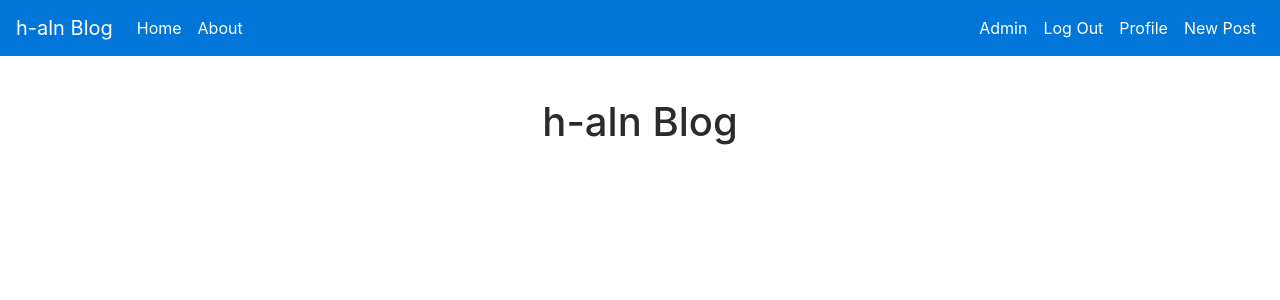
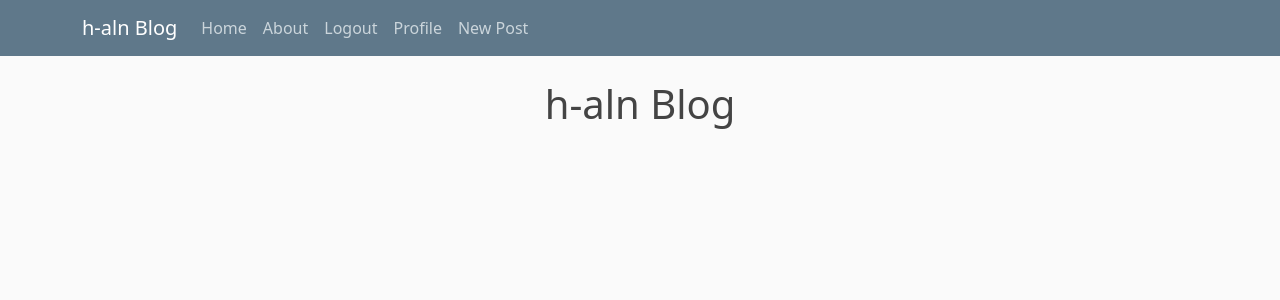
Before and after one commit to huseyin-aln/Blog-App-D, a Django app: page / in a window 1280 px wide. Shown: the top 300 px of the page. Run offline with Django 4.2, Linux system fonts and the light colour scheme; the visitor is signed in with stand-in values (Sample User, id 1); data that the repository does not hold is empty; some libraries are stand-ins or nearby versions.

Commit message:
post_list

```diff
--- /dev/null
+++ b/blog/static/blog/main.css
@@ -0,0 +1,51 @@
+body {
+    background-color: #fafafa;
+    color: #333333;
+    margin-top: 5rem;
+}
+
+h1,
+h2,
+h3,
+h4,
+h5,
+h6 {
+    color: #444444;
+}
+
+ul {
+    margin: 0;
+}
+
+.bg-steel {
+    background-color: #5f788a;
+}
+
+.site-header .navbar-nav .nav-link {
+    color: #cbd5db;
+}
+.site-header .navbar-nav .nav-hover {
+    color: #ffffff;
+}
+.site-header .navbar-nav .nav-link.active {
+    font-weight: 500;
+}
+
+.content-section {
+    background-color: #ffffff;
+    padding: 10px 20px;
+    border: 1px solid #ddd;
+    border-radius: 3px;
+    margin-bottom: 20px;
+}
+
+.account-img {
+    height: 110px;
+    width: 110px;
+    margin-right: 20px;
+    margin-bottom: 16px;
+}
+
+.account-heading {
+    font-size: 2.5rem;
+}
--- a/blog/templates/blog/post_list.html
+++ b/blog/templates/blog/post_list.html
@@ -1,33 +1,33 @@
 {% extends 'base.html' %}
 
+
 {% block content %}
+<h1 style="text-align: center;">h-aln Blog</h1>
+<div class="row mt-5" >
+    {% for obj in object_list %}
+    <div class="col-4">
 
-{% load crispy_forms_tags %}
+        <div class="card shadow p-3 mb-5 bg-white rounded" style="width: 18rem; height: 25rem; ">
+            <img src="{{ obj.image.url }}" class="card-img-top" alt="post_image" style="width:15rem; height: 11rem; align-self:center;">
+            <hr>
+            <div class="card-body">
+                <h5 class="card-title"><a href="{% url 'blog:detail' obj.slug %}">{{obj.title}}</a></h5>
+                <p class="card-text">{{obj.content|truncatechars:20}}</p>
 
-<h1 class="text-center">h-aln Blog</h1>
+                <p>
+                    <span><i class="far fa-comment-alt ml-2"></i>{{ obj.comment_count }}</span>
+                    <span><i class="fas fa-eye ml-2"></i>{{ obj.view_count }}</span>
+                    <span><i class="far fa-heart ml-2"></i>{{ obj.like_count }}</span>
+                <p class="card-text"><small>
+                        Posted {{ obj.publish_date|timesince }} ago.
+                    </small>
+                </p>
 
-{% for object in object_lists %}
+                </p>
+            </div>
+        </div>
+    </div>
 
-  <div class="card" style="width: 18rem;">
-      <img src="{{ object.image.url }}" class="card-img-top" alt="...">
-      <div class="card-body">
-        <h5 class="card-title"><a href="#" class="text-primary">{{object.title}}</a></h5>
-        <p class="card-text">{{object.author}}</p>
-        <p> {{object.content | truncatechars:20}} </p>
-        <div class="icon-group">
-          <i class="fa-regular fa-message"></i>
-          <i class="fa-solid fa-eye"></i>
-          <i class="fa-regular fa-heart"></i>
-      </div>
-      <p>Posted 10 months, 2 weeks ago.</p>
-      </div>
-  </div>
-
-{% endfor %}
-
-
-
+    {% endfor %}
 </div>
-
-
 {% endblock content %}
--- a/blog/urls.py
+++ b/blog/urls.py
@@ -1,11 +1,12 @@
 from django.urls import path
-from .views import post_list, post_create, post_detail, post_update
-
+from .views import post_list, post_create, post_detail, post_update, post_delete
 
 app_name = "blog"
 urlpatterns = [
-    path("", post_list, name="list"),
-    path("create/", post_create, name="create"),
-    path("<str:slug>/", post_detail, name="detail"),
-    path("<str:slug>/update/", post_update, name="update"),
+    path("",post_list, name="list"),
+    path("create/",post_create, name="create"),
+    path("<str:slug>/",post_detail, name="detail"),
+    path("<str:slug>/update/",post_update, name="update"),
+    path("<str:slug>/delete/",post_delete, name="delete"),
+    # path("<str:slug>/like/",like, name="like"),
 ]
--- a/blog/views.py
+++ b/blog/views.py
@@ -1,4 +1,4 @@
-from django.shortcuts import render, redirect
+from django.shortcuts import render, redirect, get_object_or_404, HttpResponse
 from .models import Post
 from .forms import PostForm
 from django.contrib import messages
@@ -51,3 +51,15 @@ def post_update(request, slug):
         "form" : form
     }
     return render(request, "blog/post_update.html", context)
+
+
+def post_delete(request, slug):
+    obj = get_object_or_404(Post, slug=slug)
+    if request.method == "POST":
+        obj.delete()
+        return redirect("blog:list")
+
+    context = {
+        "object" : obj
+    }
+    return render(request, "blog/post_delete.html", context)
--- a/templates/base.html
+++ b/templates/base.html
@@ -1,62 +1,41 @@
-<!DOCTYPE html>
 {% load static %}
-
+<!doctype html>
 <html lang="en">
   <head>
-    <meta charset="UTF-8" />
-    <meta http-equiv="X-UA-Compatible" content="IE=edge" />
-    <meta name="viewport" content="width=device-width, initial-scale=1.0" />
+    <!-- Required meta tags -->
+    <meta charset="utf-8">
+    <meta name="viewport" content="width=device-width, initial-scale=1">
 
-    <link
-      rel="stylesheet"
-      href="https://maxcdn.bootstrapcdn.com/bootstrap/4.0.0-alpha.6/css/bootstrap.min.css"
-      integrity="sha384-rwoIResjU2yc3z8GV/NPeZWAv56rSmLldC3R/AZzGRnGxQQKnKkoFVhFQhNUwEyJ"
-      crossorigin="anonymous"
-    />
+    <!-- Bootstrap CSS -->
+    <link href="https://cdn.jsdelivr.net/npm/bootstrap@5.0.0-beta3/dist/css/bootstrap.min.css" rel="stylesheet" integrity="sha384-eOJMYsd53ii+scO/bJGFsiCZc+5NDVN2yr8+0RDqr0Ql0h+rP48ckxlpbzKgwra6" crossorigin="anonymous">
 
-    <link rel="stylesheet" href="https://cdnjs.cloudflare.com/ajax/libs/font-awesome/6.2.0/css/all.min.css" integrity="sha512-xh6O/CkQoPOWDdYTDqeRdPCVd1SpvCA9XXcUnZS2FmJNp1coAFzvtCN9BmamE+4aHK8yyUHUSCcJHgXloTyT2A==" crossorigin="anonymous" referrerpolicy="no-referrer" />
+    <link rel="stylesheet" href="{% static 'blog/main.css' %}">
 
-    {% comment %}
-    <link rel="stylesheet" href=" {% static 'users/css/bootstrap.min.css' %}" />
-    {% endcomment %}
+    <title>Blog Project</title>
+  </head>
+  <body>
 
-    {% comment %} <link rel="stylesheet" href=" {% static 'users/css/style.css' %}  " /> {% endcomment %}
+      {% include 'navbar.html' %}
 
-    <title>Document</title>
-  </head>
+      <div class="container">
+        {% if messages %}
+        {% for message in messages %}
 
-  <body>
-    {% include "navbar.html" %}
-    <div style="margin-top: 100px; margin-bottom: 100px" class="container">
-      {% if messages %}
-        {% for message in messages %}
-            {% if message.tags == "error" %}
-                <div class="alert alert-danger">{{ message }}</div>
-            {% else %}
-                <div class="alert alert-{{ message.tags }}">{{ message }}</div>
-            {% endif %}
+        <div class="alert alert-{{ message.tags }}">
+            {{ message }}
+        </div>
+
         {% endfor %}
-      {% endif %}
+        {% endif %}
 
-      {% block content %}
+        {% block content %}{% endblock %}
+    </div>
 
-      {% endblock content %}
-    </div>
-    <script
-      src="https://code.jquery.com/jquery-3.2.1.slim.min.js"
-      integrity="sha384-KJ3o2DKtIkvYIK3UENzmM7KCkRr/rE9/Qpg6aAZGJwFDMVNA/GpGFF93hXpG5KkN"
-      crossorigin="anonymous"
-    ></script>
-    <script
-      src="https://cdnjs.cloudflare.com/ajax/libs/popper.js/1.12.9/umd/popper.min.js"
-      integrity="sha384-ApNbgh9B+Y1QKtv3Rn7W3mgPxhU9K/ScQsAP7hUibX39j7fakFPskvXusvfa0b4Q"
-      crossorigin="anonymous"
-    ></script>
-    <script
-      src="https://maxcdn.bootstrapcdn.com/bootstrap/4.0.0/js/bootstrap.min.js"
-      integrity="sha384-JZR6Spejh4U02d8jOt6vLEHfe/JQGiRRSQQxSfFWpi1MquVdAyjUar5+76PVCmYl"
-      crossorigin="anonymous"
-    ></script>
-    <script src="{% static 'users/js/timeout.js' %}"></script>
+    <!-- Optional JavaScript; choose one of the two! -->
+
+    <!-- Option 1: Bootstrap Bundle with Popper -->
+    <script src="https://cdn.jsdelivr.net/npm/bootstrap@5.0.0-beta3/dist/js/bootstrap.bundle.min.js" integrity="sha384-JEW9xMcG8R+pH31jmWH6WWP0WintQrMb4s7ZOdauHnUtxwoG2vI5DkLtS3qm9Ekf" crossorigin="anonymous"></script>
+    <script src="https://kit.fontawesome.com/74c8282b8a.js" crossorigin="anonymous"></script>
+
   </body>
 </html>
--- a/templates/navbar.html
+++ b/templates/navbar.html
@@ -1,69 +1,28 @@
-{% load static %} {% load static %}
-
-<nav class="navbar navbar-toggleable-md navbar-inverse fixed-top bg-primary">
-  <button
-    class="navbar-toggler navbar-toggler-right"
-    type="button"
-    data-toggle="collapse"
-    data-target="#navbarCollapse"
-    aria-controls="navbarCollapse"
-    aria-expanded="false"
-    aria-label="Toggle navigation"
-  >
-    <span class="navbar-toggler-icon"></span>
-  </button>
-  <a class="navbar-brand fs-1" href="{% url 'post_list'  %}">
-    {% comment %} <img src="{% static 'users/images/cw_logo.jpg' %}" alt="CLARUSWAY_LOGO" /> {% endcomment %}
-    h-aln Blog</a>
-
-  <div class="collapse navbar-collapse" id="navbarCollapse">
-    <ul class="navbar-nav mr-auto">
-      <li class="nav-item active">
-        {% comment %} {% url 'students' %} {% endcomment %}
-        <a class="nav-link" href="{% url 'post_list' %}">Home</a>
-      </li>
-      <li class="nav-item active">
-        <a class="nav-link" href="">About</a>
-      </li>
-    </ul>
-
-    <ul class="navbar-nav ml-auto">
-      {% if request.user.is_authenticated %}
-      {% if request.user.is_superuser %}
-
-      <li class="nav-item active">
-        <a class="nav-link" href="/admin">Admin</a>
-      </li>
-      {% endif %}
-
-      <li class="nav-item active">
-        {% comment %} {% url 'logout' %} {% endcomment %}
-        <a class="nav-link" href="{% url 'user_logout' %}">Log Out</a>
-      </li>
-
-      <li class="nav-item active">
-        {% comment %} {% url 'logout' %} {% endcomment %}
-        <a class="nav-link" href="{% url 'profile' %}">Profile</a>
-      </li>
-
-      <li class="nav-item active">
-        {% comment %} {% url 'logout' %} {% endcomment %}
-        <a class="nav-link" href="{% url 'post_create' %}">New Post</a>
-      </li>
-
-      {% else %}
-
-      <li class="nav-item active">
-        {% comment %} {% url 'user_login' %} {% endcomment %}
-        <a class="nav-link" href="{% url 'user_login' %}">Log In</a>
-      </li>
-
-      <li class="nav-item active">
-        {% comment %} {% url 'register' %} {% endcomment %}
-        <a class="nav-link" href="{% url 'register' %}">Register</a>
-
-        {% endif %}
-      </li>
-    </ul>
-  </div>
-</nav>
+<header class="site-header">
+  <nav class="navbar navbar-expand-md navbar-dark bg-steel fixed-top">
+      <div class="container">
+          <a class="navbar-brand mr-4" href="{% url 'blog:list' %}">h-aln Blog</a>
+          <button class="navbar-toggler" type="button" data-toggle="collapse" data-target="#navbarToggle"
+              aria-controls="navbarToggle" aria-expanded="false" aria-label="Toggle navigation">
+              <span class="navbar-toggler-icon"></span>
+          </button>
+          <div class="collapse navbar-collapse" id="navbarToggle">
+              <div class="navbar-nav mr-auto">
+                  <a class="nav-item nav-link" href="{% url 'blog:list' %}">Home</a>
+                  <a class="nav-item nav-link" href="#">About</a>
+              </div>
+              <!-- Navbar Right Side -->
+              <div class="navbar-nav">
+                  {% if user.is_authenticated %}
+                  <a class="nav-item nav-link" href="#">Logout</a>
+                  <a class="nav-item nav-link" href="#">Profile</a>
+                  <a class="nav-item nav-link" href="{% url 'blog:create' %}">New Post</a>
+                  {% else %}
+                  <a class="nav-item nav-link" href="{% url 'login' %}">Login</a>
+                  <a class="nav-item nav-link" href="#">Register</a>
+                  {% endif %}
+              </div>
+          </div>
+      </div>
+  </nav>
+</header>
```
Also changed, not shown: blog/models.py (+11 -2 lines), blog/templates/blog/post_create.html (+14 -11 lines), blog/templates/blog/post_delete.html (added, +21 -0 lines), blog/templates/blog/post_detail.html (+82 -16 lines), blog/templates/blog/post_update.html (+14 -11 lines).
